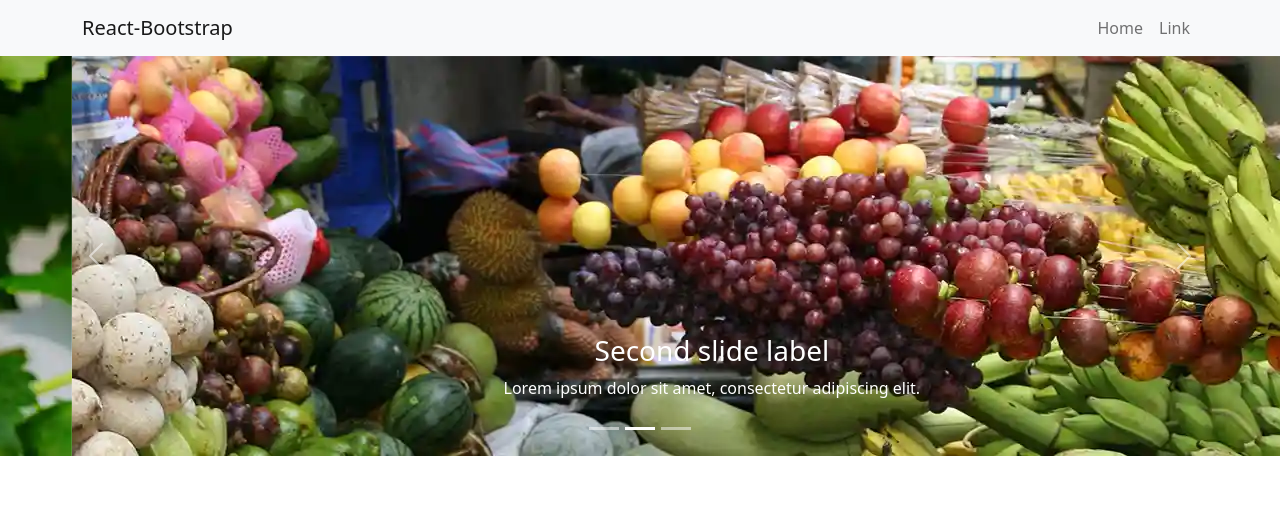
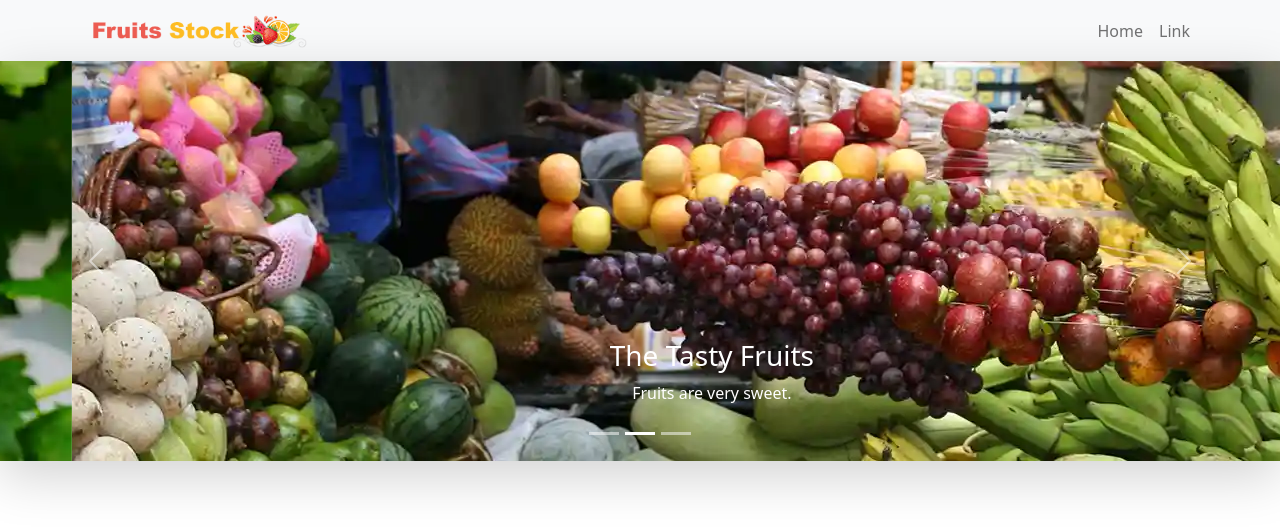
Before and after one commit to learnertariq/fruits-stock, a React (Create React App) app: page / in a window 1280 px wide. Shown: the top 530 px of the page. Built offline with nearby package versions, Linux system fonts and the light colour scheme.

Commit message:
nav logo and banner text

```diff
--- a/src/components/Header/NavBar.jsx
+++ b/src/components/Header/NavBar.jsx
@@ -1,12 +1,15 @@
 import React from "react";
 import { Container, Nav, Navbar, NavDropdown } from "react-bootstrap";
+import logo from "../../assets/nav/logo.png";
 import "./Navbar.css";
 
 const NavBar = () => {
   return (
-    <Navbar bg="light" expand="lg">
+    <Navbar className="shadow shadow-lg" bg="light" expand="lg">
       <Container>
-        <Navbar.Brand href="#home">React-Bootstrap</Navbar.Brand>
+        <Navbar.Brand href="#home">
+          <img className="nav-logo" src={logo} alt="" />
+        </Navbar.Brand>
         <Navbar.Toggle aria-controls="basic-navbar-nav" />
         <Navbar.Collapse id="basic-navbar-nav">
           <Nav className="ms-auto">
--- a/src/components/Header/Navbar.css
+++ b/src/components/Header/Navbar.css
@@ -0,0 +1,3 @@
+.nav-logo {
+  height: 35px;
+}
--- a/src/components/Home/Hero/Hero.jsx
+++ b/src/components/Home/Hero/Hero.jsx
@@ -8,7 +8,7 @@ import img3 from "../../../assets/carousel/img-3.webp";
 
 const Hero = () => {
   return (
-    <Carousel>
+    <Carousel className="shadow shadow-lg">
       <Carousel.Item>
         <img
           className="d-block w-100 carousel-img"
@@ -16,8 +16,8 @@ const Hero = () => {
           alt="First slide"
         />
         <Carousel.Caption>
-          <h3>First slide label</h3>
-          <p>Nulla vitae elit libero, a pharetra augue mollis interdum.</p>
+          <h3>Healthy Fruits</h3>
+          <p>The fruits, needed for your health</p>
         </Carousel.Caption>
       </Carousel.Item>
       <Carousel.Item>
@@ -28,8 +28,8 @@ const Hero = () => {
         />
 
         <Carousel.Caption>
-          <h3>Second slide label</h3>
-          <p>Lorem ipsum dolor sit amet, consectetur adipiscing elit.</p>
+          <h3>The Tasty Fruits</h3>
+          <p>Fruits are very sweet.</p>
         </Carousel.Caption>
       </Carousel.Item>
       <Carousel.Item>
@@ -40,10 +40,8 @@ const Hero = () => {
         />
 
         <Carousel.Caption>
-          <h3>Third slide label</h3>
-          <p>
-            Praesent commodo cursus magna, vel scelerisque nisl consectetur.
-          </p>
+          <h3>Eat, Taste and Conquer</h3>
+          <p>New fruits you ever eaten.</p>
         </Carousel.Caption>
       </Carousel.Item>
     </Carousel>
```
Also changed, not shown: src/assets/nav/logo.png (renamed from public/logo.png).
